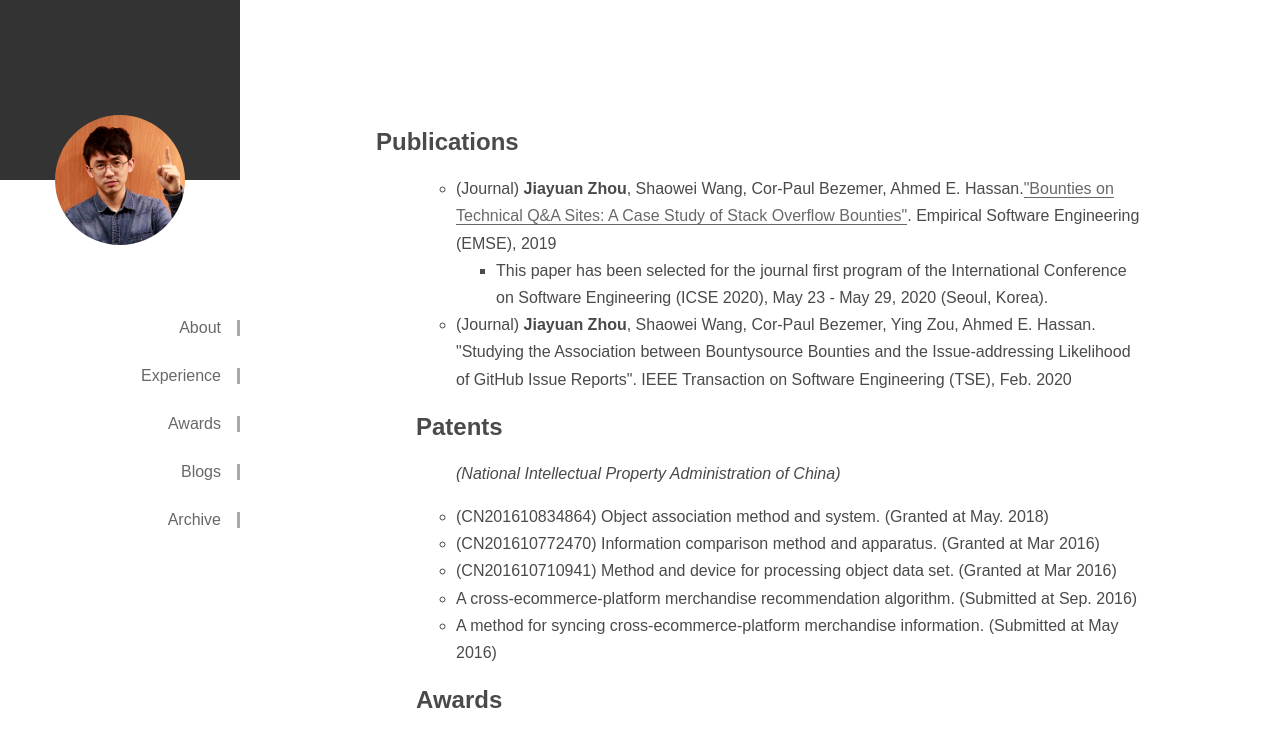
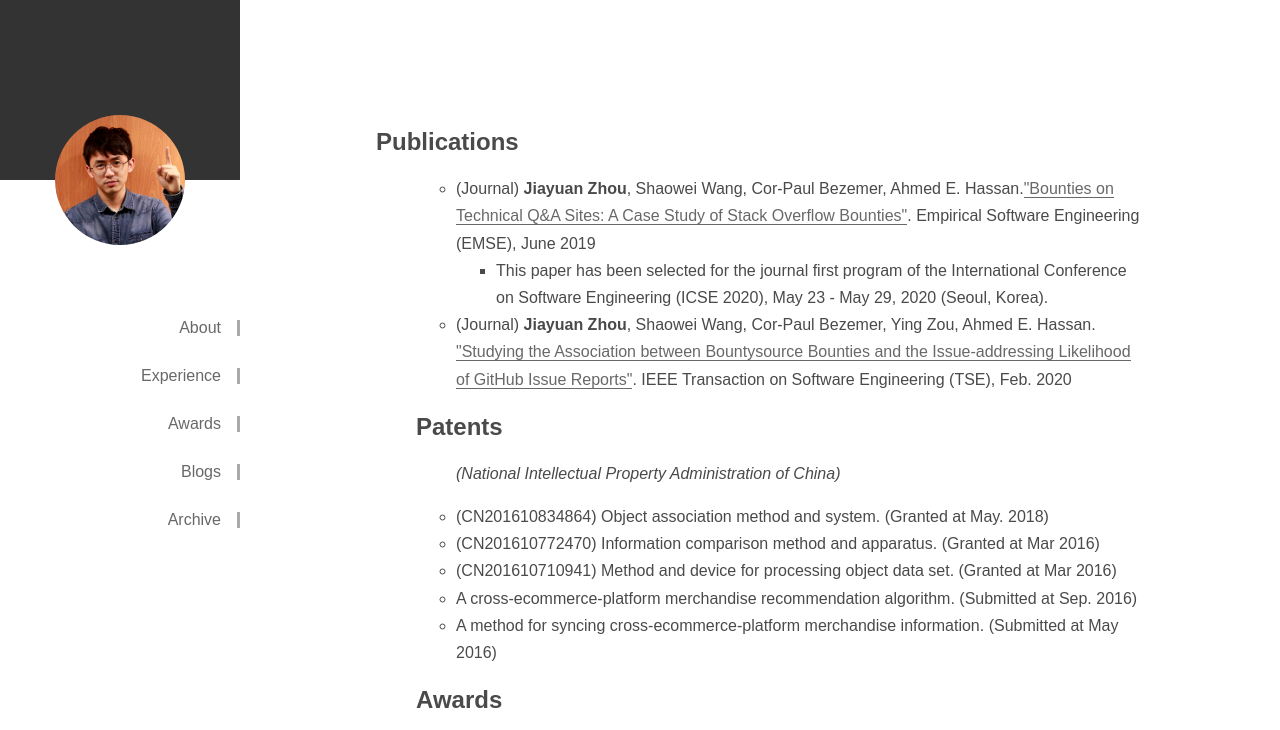
Before and after one commit to yiikou/jiayuan, a plain HTML site: page awards/index.html in a window 1280 px wide. Shown: the top 730 px of the page. Drawn offline with Linux system fonts and the light colour scheme; a small style sheet from the web is missing.

Commit message:
New paper url

```diff
--- a/awards/index.html
+++ b/awards/index.html
@@ -76,11 +76,11 @@
     <section>
        <h2 id="Publications"><a href="#Publications" class="headerlink" title="Publications"></a>Publications</h2><ul>
       <ul>
-      <li>(Journal) <strong>Jiayuan Zhou</strong>, Shaowei Wang, Cor-Paul Bezemer, Ahmed E. Hassan.<a href="https://www.researchgate.net/publication/333826034_Bounties_on_Technical_QA_Sites_A_Case_Study_of_Stack_Overflow_Bounties" target="_blank" rel="noopener">"Bounties on Technical Q&A Sites: A Case Study of Stack Overflow Bounties"</a>. Empirical Software Engineering (EMSE), 2019</li>
+      <li>(Journal) <strong>Jiayuan Zhou</strong>, Shaowei Wang, Cor-Paul Bezemer, Ahmed E. Hassan.<a href="https://www.researchgate.net/publication/333826034_Bounties_on_Technical_QA_Sites_A_Case_Study_of_Stack_Overflow_Bounties" target="_blank" rel="noopener">"Bounties on Technical Q&A Sites: A Case Study of Stack Overflow Bounties"</a>. Empirical Software Engineering (EMSE), June 2019</li>
         <ul>
           <li>This paper has been selected for the journal first program of the International Conference on Software Engineering (ICSE 2020), May 23 - May 29, 2020 (Seoul, Korea).</li>
         </ul>
-      <li>(Journal) <strong>Jiayuan Zhou</strong>, Shaowei Wang, Cor-Paul Bezemer, Ying Zou, Ahmed E. Hassan. "Studying the Association between Bountysource Bounties and the Issue-addressing Likelihood of GitHub Issue Reports". IEEE Transaction on Software Engineering (TSE), Feb. 2020</li>
+      <li>(Journal) <strong>Jiayuan Zhou</strong>, Shaowei Wang, Cor-Paul Bezemer, Ying Zou, Ahmed E. Hassan. <a href="https://ieeexplore.ieee.org/document/9000923" target="_blank" rel="noopener">"Studying the Association between Bountysource Bounties and the Issue-addressing Likelihood of GitHub Issue Reports"</a>. IEEE Transaction on Software Engineering (TSE), Feb. 2020</li>
        </ul>
 
       <h2 id="Patents"><a href="#Patents" class="headerlink" title="Patents"></a>Patents</h2><ul>
```
